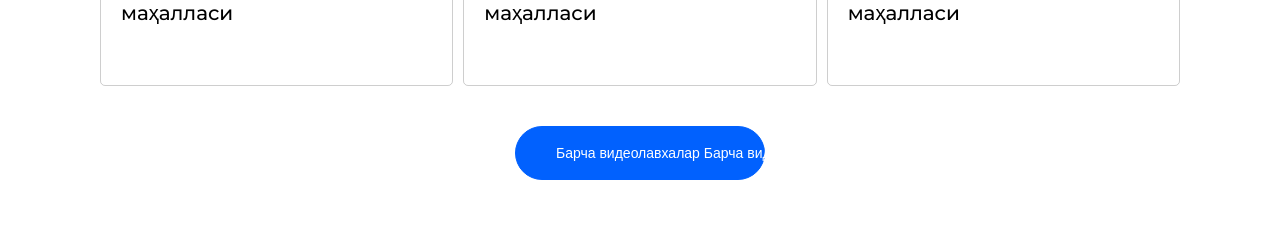
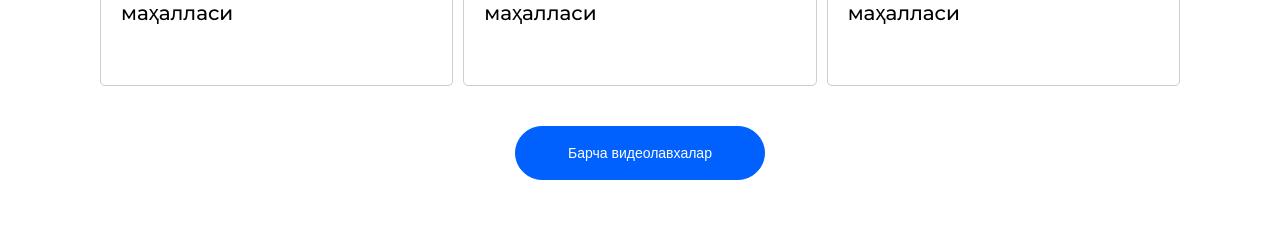
Before and after one commit to ergashev2000/online-mahalla, a React (Vite) app: page / in a window 1280 px wide. Shown: the part 4020-4250 px from the top of the page. Built offline with nearby package versions, Linux system fonts and the light colour scheme; a web font is replaced by a local one.

Commit message:
Full home page

```diff
--- a/src/companents/News/index.jsx
+++ b/src/companents/News/index.jsx
@@ -78,8 +78,6 @@ const index = () => {
             {/* Carousel mobile*/}
             <a href="" className="news__more-video">
               Барча видеолавхалар
-              Барча видеолавхалар
-              Барча видеолавхалар
             </a>
           </div>
         </div>
```
